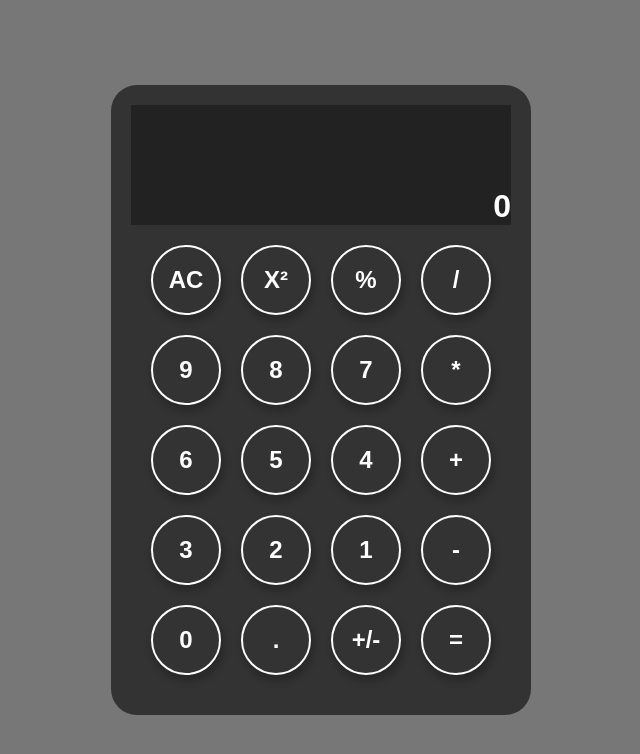
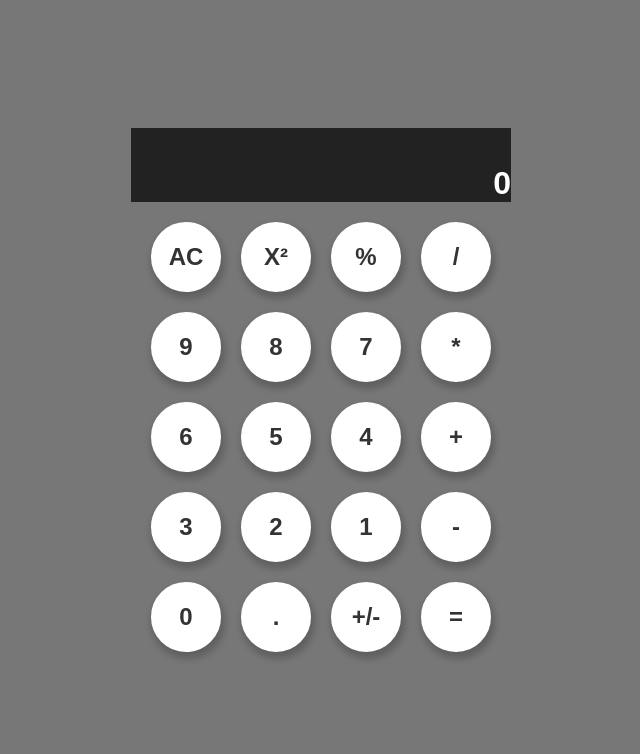
Before and after one commit to GraceOyiza/react-calculator, a React (Create React App) app: page / in a window 1280 px wide. Shown: the top 754 px of the page, without its empty margins (319-959 px from the left). Built offline with nearby package versions, Linux system fonts and the light colour scheme.

Commit message:
Add font-family

```diff
--- a/src/index.css
+++ b/src/index.css
@@ -5,18 +5,8 @@
 
 body {
   margin: 0;
-  font-family:
-    Poppins,
-    -apple-system,
-    BlinkMacSystemFont,
-    'Segoe UI',
-    'Roboto',
-    'Oxygen',
-    'Ubuntu',
-    'Cantarell',
-    'Fira Sans',
-    'Droid Sans',
-    'Helvetica Neue',
+  font-family: Poppins, -apple-system, BlinkMacSystemFont, 'Segoe UI', 'Roboto',
+    'Oxygen', 'Ubuntu', 'Cantarell', 'Fira Sans', 'Droid Sans', 'Helvetica Neue',
     sans-serif;
   -webkit-font-smoothing: antialiased;
   -moz-osx-font-smoothing: grayscale;
@@ -31,12 +21,12 @@ body {
   justify-content: center;
 }
 
-.App__calculator {
+.Appcalculator {
   max-width: 500px;
   border-color: #fff;
   display: grid;
   grid-template-rows: 120px 1fr;
-  background-color: #333;
+  background-color: rgb(218, 123, 123);
   padding: 20px;
   border-radius: 26px;
 }
@@ -53,8 +43,8 @@ body {
   height: 70px;
   border-radius: 50%;
   margin: 10px;
-  background-color: #333;
-  color: #fff;
+  background-color: #fff;
+  color: #333;
   border: 2px solid white;
   box-shadow: 2px 5px 7px 2px rgba(0, 0, 0, 0.2);
   font-size: 1.5em;
```
